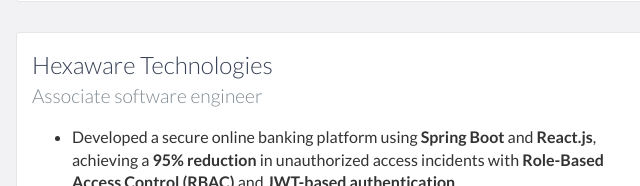
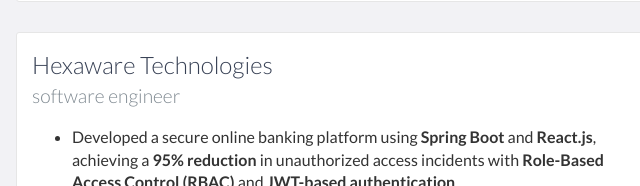
Before and after one commit to Monik25/monikportfolio, a website: page index.html in a window 1280 px wide. Shown: the part 2574-2760 px from the top of the page, 474-1114 px from the left. Drawn offline with nearby package versions, Linux system fonts and the light colour scheme; files that its build step writes are made by us from their sources.

Commit message:
resume changes

```diff
--- a/index.html
+++ b/index.html
@@ -176,7 +176,7 @@
 
             <div data-date="January 2020 – August 2021">
                 <h3>Hexaware Technologies</h3>
-                <h4>Associate software engineer</h4>
+                <h4>software engineer</h4>
                 <p>
                     <ul>
                         <li>
```
Also changed, not shown: 1 other file.
